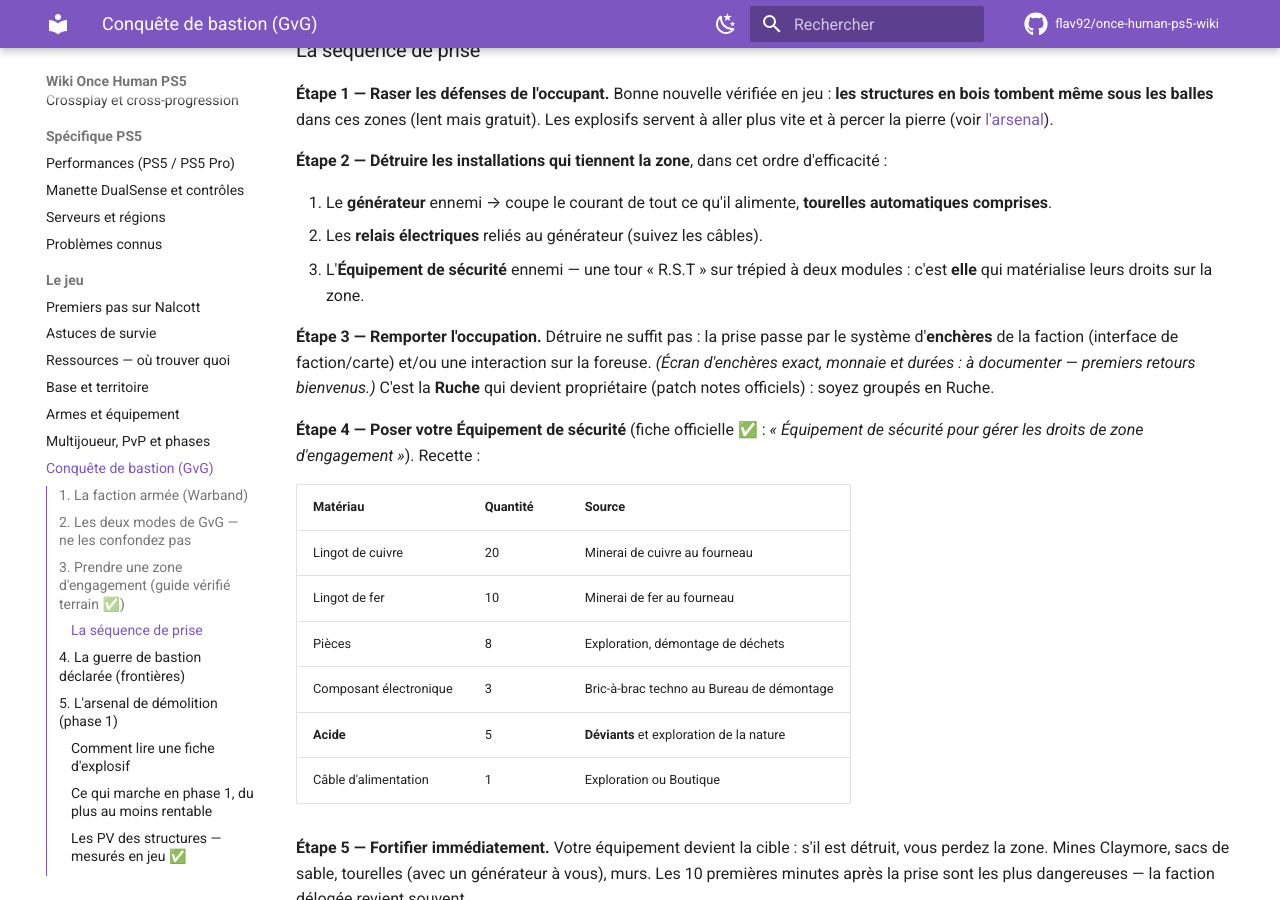
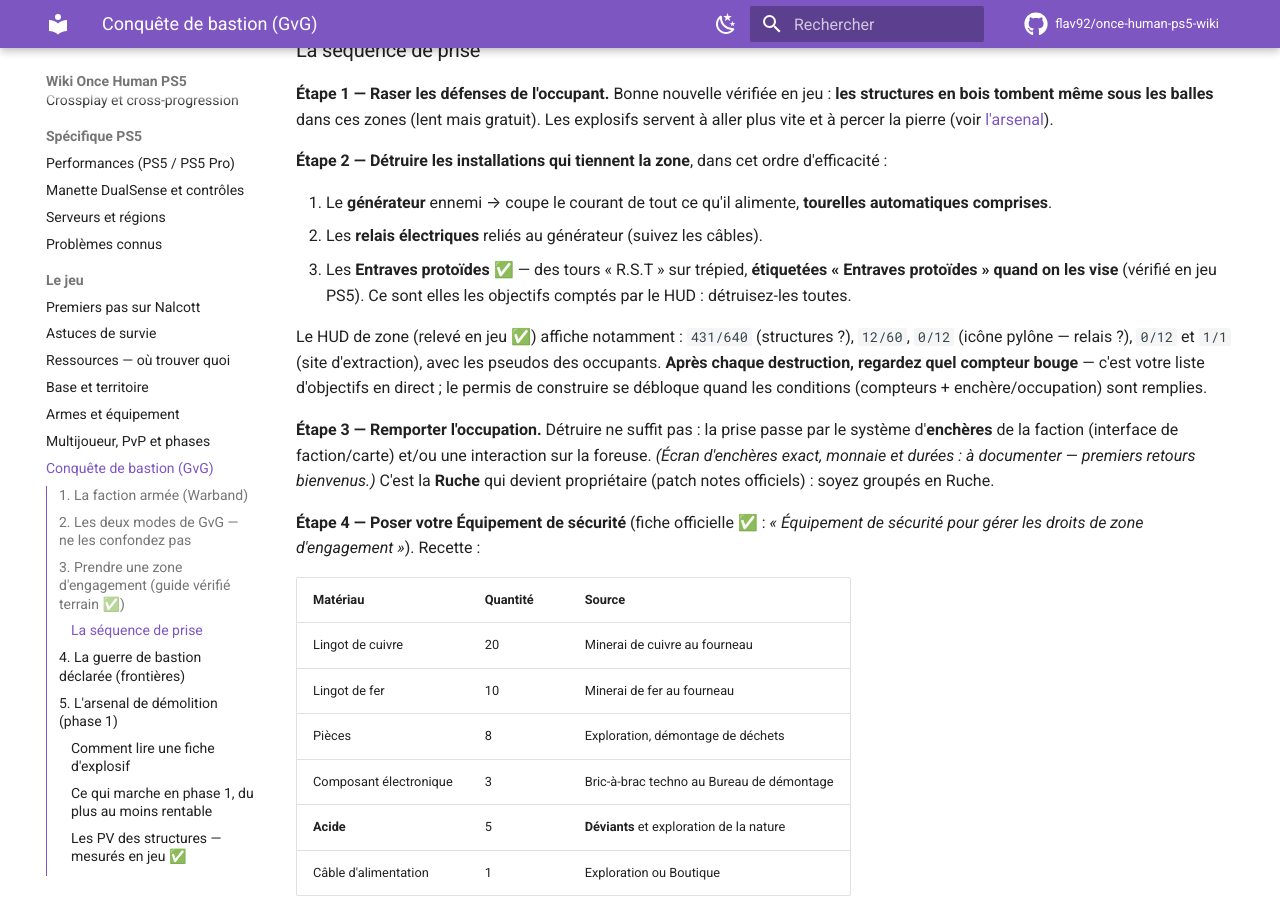
Before and after one commit to flav92/once-human-ps5-wiki, an MkDocs documentation site: the page built from docs/jeu/conquete-bastion.md, in a window 1280 px wide and 900 px high, scrolled down 1435 px. Built offline with MkDocs 1.6.1 and Material for MkDocs 9.7.7, drawn with Linux system fonts in a browser that asks for light colours; comment, search, counter and statistics services are not loaded.

Commit message:
Correction : les tours R.S.T sur trépied sont les Entraves protoïdes (étiquette relevée en jeu)
Co-Authored-By: Claude Fable 5 <noreply@anthropic.com>
Claude-Session: https://claude.ai/code/session_01TCxfqbazixhXZqmCd3gYVk

```diff
--- a/docs/jeu/conquete-bastion.md
+++ b/docs/jeu/conquete-bastion.md
@@ -46,7 +46,9 @@ Le HUD de la zone affiche des compteurs (ex. `0/12`) avec les pseudos des occupa
 
 1. Le **générateur** ennemi → coupe le courant de tout ce qu'il alimente, **tourelles automatiques comprises**.
 2. Les **relais électriques** reliés au générateur (suivez les câbles).
-3. L'**Équipement de sécurité** ennemi — une tour « R.S.T » sur trépied à deux modules : c'est **elle** qui matérialise leurs droits sur la zone.
+3. Les **Entraves protoïdes** ✅ — des tours « R.S.T » sur trépied, **étiquetées « Entraves protoïdes » quand on les vise** (vérifié en jeu PS5). Ce sont elles les objectifs comptés par le HUD : détruisez-les toutes.
+
+Le HUD de zone (relevé en jeu ✅) affiche notamment : `431/640` (structures ?), `12/60`, `0/12` (icône pylône — relais ?), `0/12` et `1/1` (site d'extraction), avec les pseudos des occupants. **Après chaque destruction, regardez quel compteur bouge** — c'est votre liste d'objectifs en direct ; le permis de construire se débloque quand les conditions (compteurs + enchère/occupation) sont remplies.
 
 **Étape 3 — Remporter l'occupation.** Détruire ne suffit pas : la prise passe par le système d'**enchères** de la faction (interface de faction/carte) et/ou une interaction sur la foreuse. *(Écran d'enchères exact, monnaie et durées : à documenter — premiers retours bienvenus.)* C'est la **Ruche** qui devient propriétaire (patch notes officiels) : soyez groupés en Ruche.
 
```
